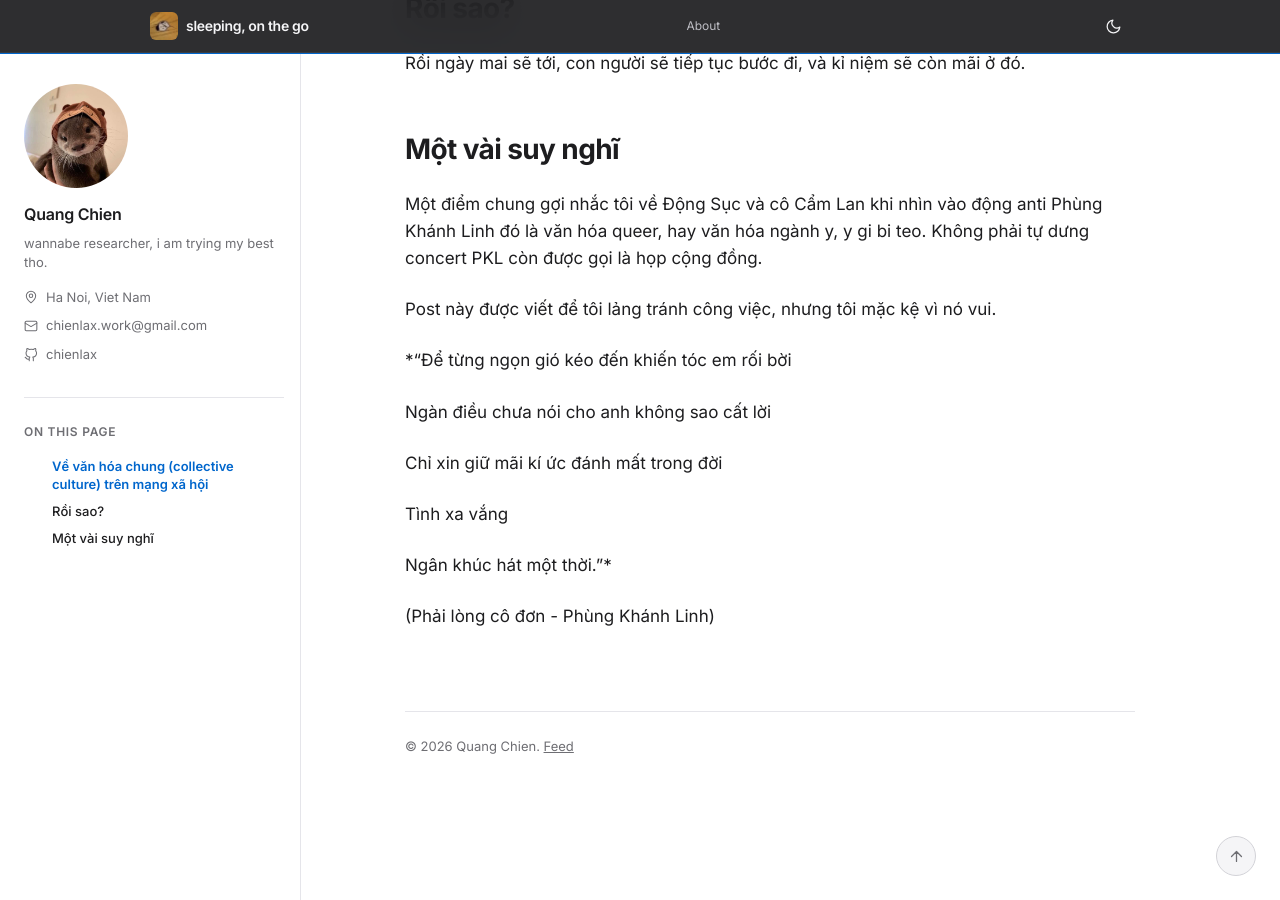
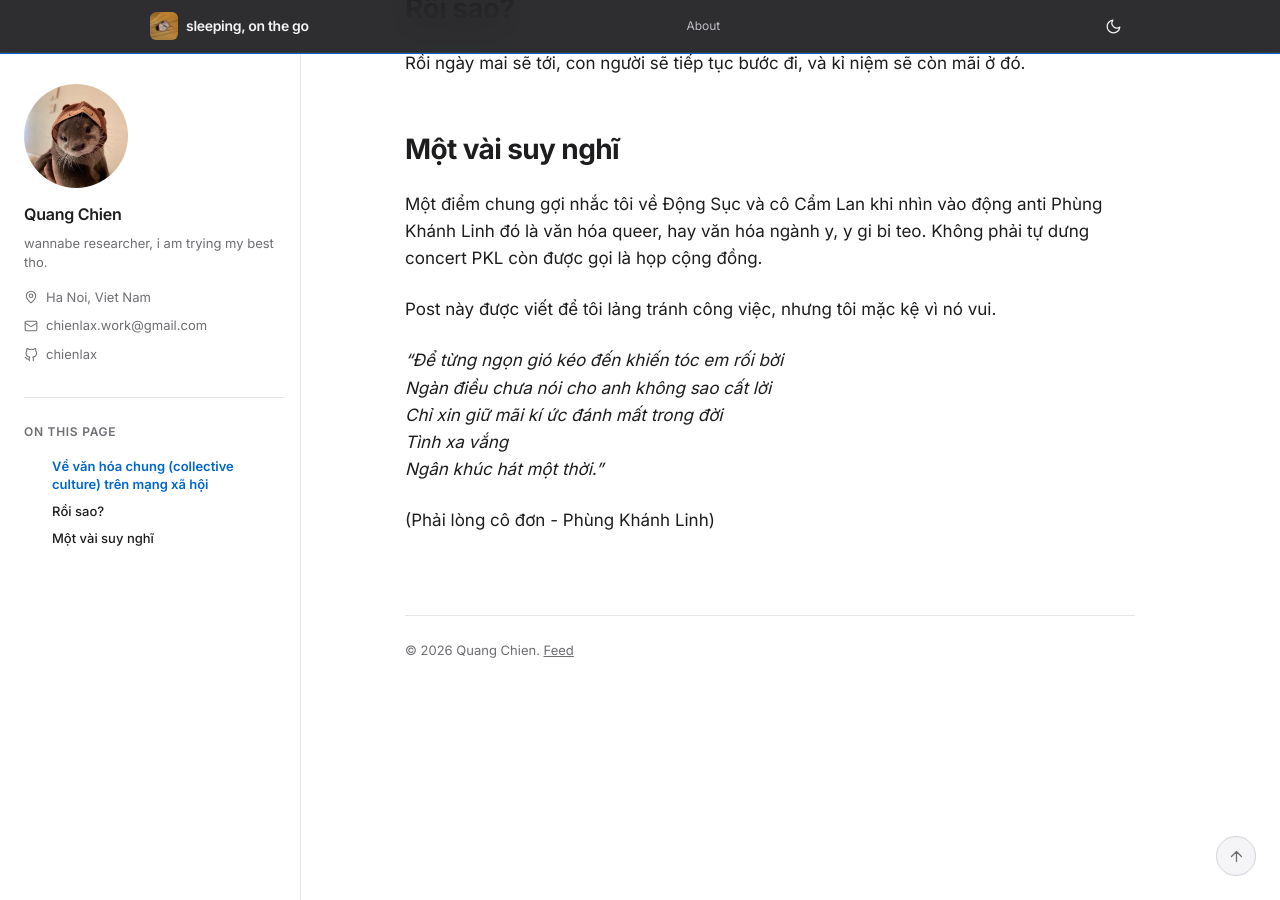
Before and after one commit to chienlax/chien-lax, a Jekyll site: the page built from _posts/2026-08-27-anti-phung-khanh-linh.md, in a window 1280 px wide and 900 px high, scrolled down 9988 px. Built offline with Jekyll 4.4.1, drawn with Linux system fonts in a browser that asks for light colours.

Commit message:
fix: the lyric quote renders as italic, not as literal asterisks
Blank lines between the five lines split the block into five paragraphs, and
markdown emphasis cannot span a paragraph break, so the opening and closing
asterisks fell into different paragraphs and printed as text. The lines now
sit in one paragraph separated by <br>, which is one emphasis span.

```diff
--- a/_posts/2026-08-27-anti-phung-khanh-linh.md
+++ b/_posts/2026-08-27-anti-phung-khanh-linh.md
@@ -54,14 +54,10 @@ Một điểm chung gợi nhắc tôi về Động Sục và cô Cẩm Lan khi n
 
 Post này được viết để tôi lảng tránh công việc, nhưng tôi mặc kệ vì nó vui.
 
-*"Để từng ngọn gió kéo đến khiến tóc em rối bời
-
-Ngàn điều chưa nói cho anh không sao cất lời
-
-Chỉ xin giữ mãi kí ức đánh mất trong đời
-
-Tình xa vắng
-
+*"Để từng ngọn gió kéo đến khiến tóc em rối bời<br>
+Ngàn điều chưa nói cho anh không sao cất lời<br>
+Chỉ xin giữ mãi kí ức đánh mất trong đời<br>
+Tình xa vắng<br>
 Ngân khúc hát một thời."*
 
 (Phải lòng cô đơn - Phùng Khánh Linh)
```
